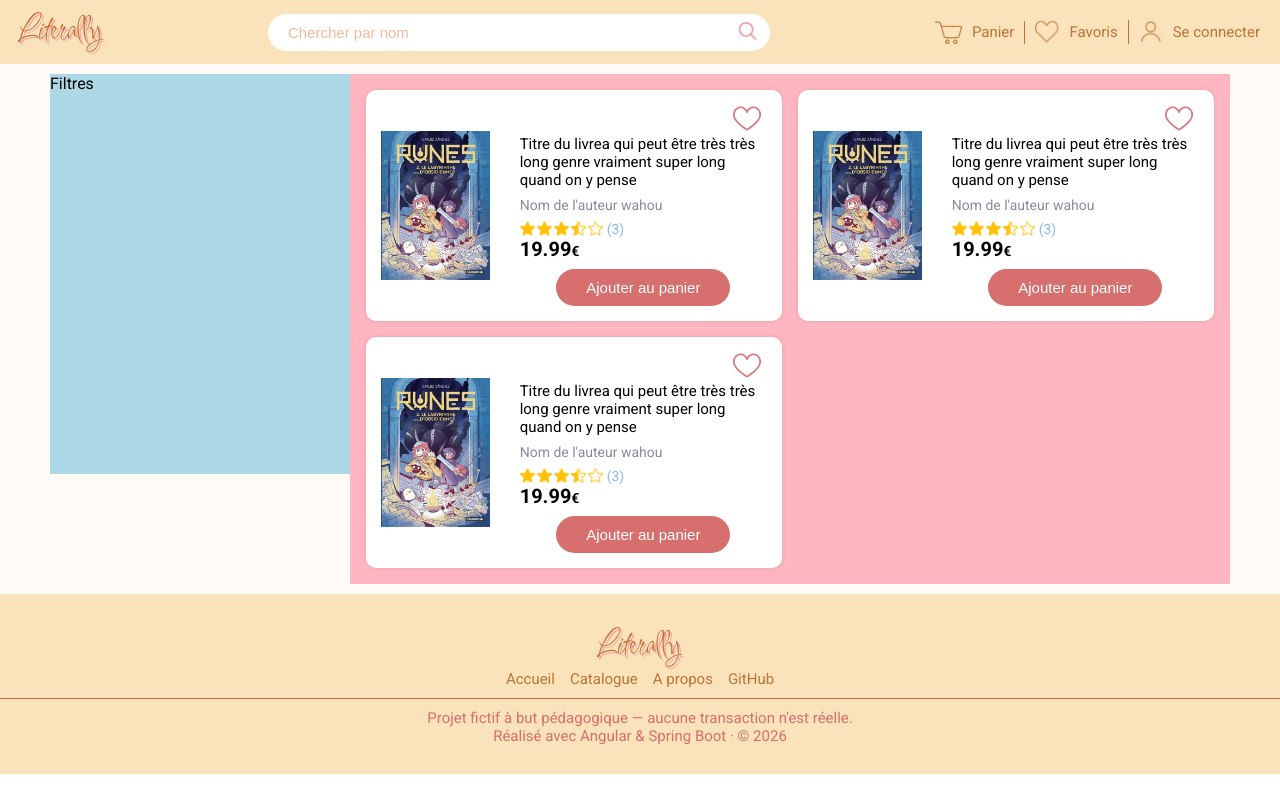
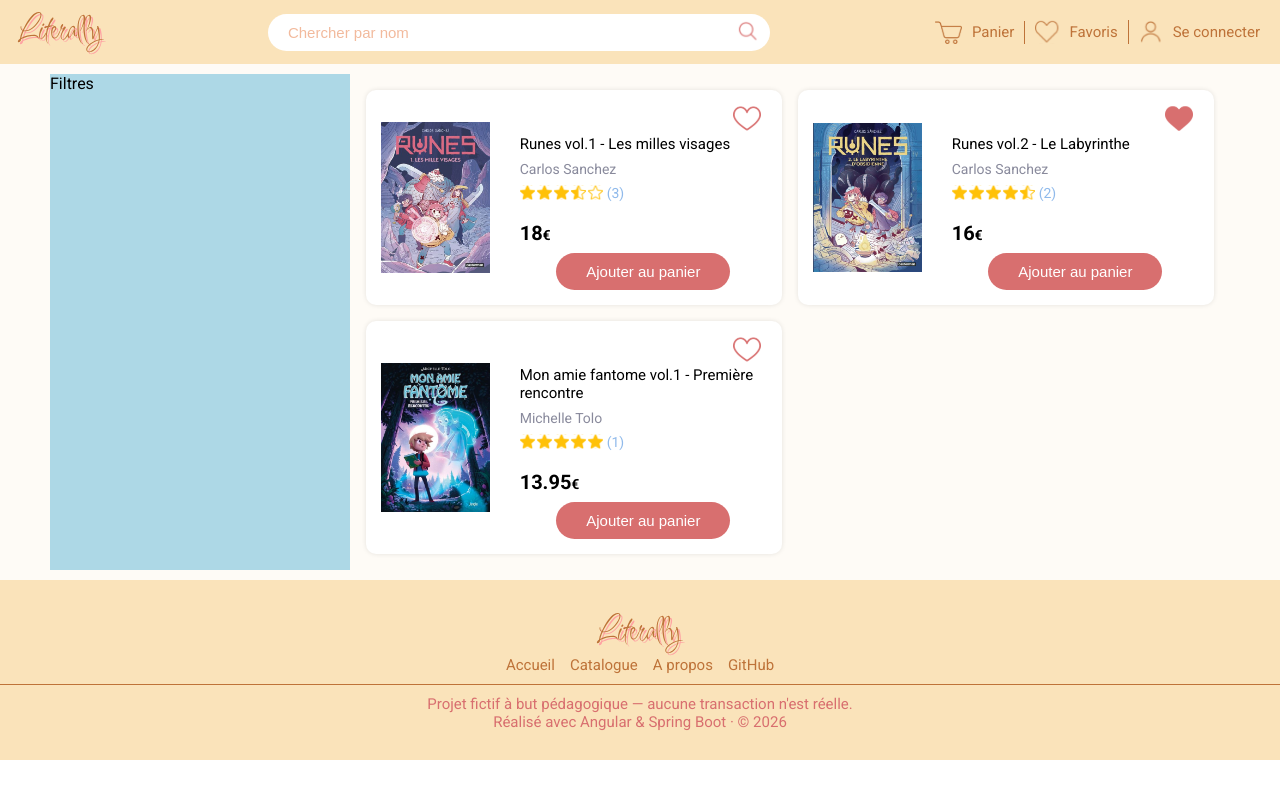
Before and after one commit to 1tsLin/Literally-Frontend, an Angular app: page /catalog in a window 1280 px wide. Built offline with nearby package versions, Linux system fonts and the light colour scheme.

Commit message:
data with dummy datas

```diff
--- a/src/app/core/catalog/catalog-product/catalog-product.component.css
+++ b/src/app/core/catalog/catalog-product/catalog-product.component.css
@@ -59,6 +59,7 @@
   font-size: 20px;
   font-weight: bold;
   margin-bottom: 8px;
+  margin-top: 20px;
 }
 
 .currency {
@@ -101,4 +102,8 @@
   .book-content {
     padding: 10px;
   }
+
+  .book-price {
+    margin-top: 0;
+  }
 }
--- a/src/app/core/catalog/catalog-product/catalog-product.component.html
+++ b/src/app/core/catalog/catalog-product/catalog-product.component.html
@@ -1,20 +1,26 @@
 <div class="card">
   <div class="book-cover">
-    <img src="/book-cover/runes-vol.2.jpg" />
+    <img [src]="product.illustration" />
   </div>
   <div class="book-content">
     <div class="favorite-button-row">
       <button class="add-favorite-button">
-        <img src="/icons/add-favorite.svg" />
+        @if (product.isFavorite) {
+          <img src="/icons/added-favorite.svg" />
+        } @else {
+          <img src="/icons/add-favorite.svg" />
+        }
       </button>
     </div>
     <p class="book-title">
-      Titre du livrea qui peut être très très long genre vraiment super long
-      quand on y pense
+      {{ product.title }}
     </p>
-    <p class="book-author">Nom de l'auteur wahou</p>
-    <app-grade [grade]="3.9" [totalReviews]="3"></app-grade>
-    <p class="book-price">19.99<span class="currency">€</span></p>
+    <p class="book-author">{{ product.author }}</p>
+    <app-grade
+      [grade]="product.grade"
+      [totalReviews]="product.totalReview"
+    ></app-grade>
+    <p class="book-price">{{ product.price }}<span class="currency">€</span></p>
     <div class="cart-button-row">
       <button class="add-cart-button">Ajouter au panier</button>
     </div>
--- a/src/app/core/catalog/catalog.component.css
+++ b/src/app/core/catalog/catalog.component.css
@@ -13,14 +13,12 @@
 
 .filters {
   background-color: lightblue;
-  height: 400px;
 }
 
 .products {
   display: grid;
   grid-template-columns: 1fr 1fr;
   gap: 1rem;
-  background-color: lightpink;
 
   padding: 1rem;
 }
--- a/src/app/core/catalog/catalog.component.html
+++ b/src/app/core/catalog/catalog.component.html
@@ -11,9 +11,9 @@
     </div>
     <div class="filters">Filtres</div>
     <div class="products">
-      <app-catalog-product></app-catalog-product>
-      <app-catalog-product></app-catalog-product>
-      <app-catalog-product></app-catalog-product>
+      @for (product of catalogProducts; track product) {
+        <app-catalog-product [product]="product"></app-catalog-product>
+      }
     </div>
   </div>
 </div>
--- a/src/app/core/catalog/catalog.component.ts
+++ b/src/app/core/catalog/catalog.component.ts
@@ -1,5 +1,6 @@
 import { Component } from '@angular/core';
 import { CatalogProductComponent } from './catalog-product/catalog-product.component';
+import { catalogProducts } from '../../shared/dummy-data';
 
 @Component({
   selector: 'app-catalog',
@@ -7,4 +8,6 @@ import { CatalogProductComponent } from './catalog-product/catalog-product.compo
   templateUrl: './catalog.component.html',
   styleUrl: './catalog.component.css',
 })
-export class CatalogComponent {}
+export class CatalogComponent {
+  catalogProducts = catalogProducts;
+}
--- /dev/null
+++ b/src/app/shared/dummy-data.ts
@@ -0,0 +1,31 @@
+import { CatalogProduct } from './interfaces/catalog-product.model';
+
+export const catalogProducts: CatalogProduct[] = [
+  {
+    title: 'Runes vol.1 - Les milles visages',
+    author: 'Carlos Sanchez',
+    grade: 3.9,
+    totalReview: 3,
+    price: 18,
+    isFavorite: false,
+    illustration: '/book-cover/runes-vol.1.jpg',
+  },
+  {
+    title: 'Runes vol.2 - Le Labyrinthe',
+    author: 'Carlos Sanchez',
+    grade: 4.2,
+    totalReview: 2,
+    price: 16,
+    isFavorite: true,
+    illustration: '/book-cover/runes-vol.2.jpg',
+  },
+  {
+    title: 'Mon amie fantome vol.1 - Première rencontre',
+    author: 'Michelle Tolo',
+    grade: 5,
+    totalReview: 1,
+    price: 13.95,
+    isFavorite: false,
+    illustration: '/book-cover/mon-amie-fantome-vol.1.jpg',
+  },
+];
--- /dev/null
+++ b/src/app/shared/interfaces/catalog-product.model.ts
@@ -0,0 +1,12 @@
+import { v4 as uuid } from 'uuid';
+
+export interface CatalogProduct {
+  id?: typeof uuid;
+  title: string;
+  author: string;
+  grade: number;
+  totalReview: number;
+  price: number;
+  isFavorite: boolean;
+  illustration: string;
+}
```
Also changed, not shown: src/app/core/catalog/catalog-product/catalog-product.component.ts (+5 -2 lines), public/book-cover/mon-amie-fantome-vol.1.jpg (added).
